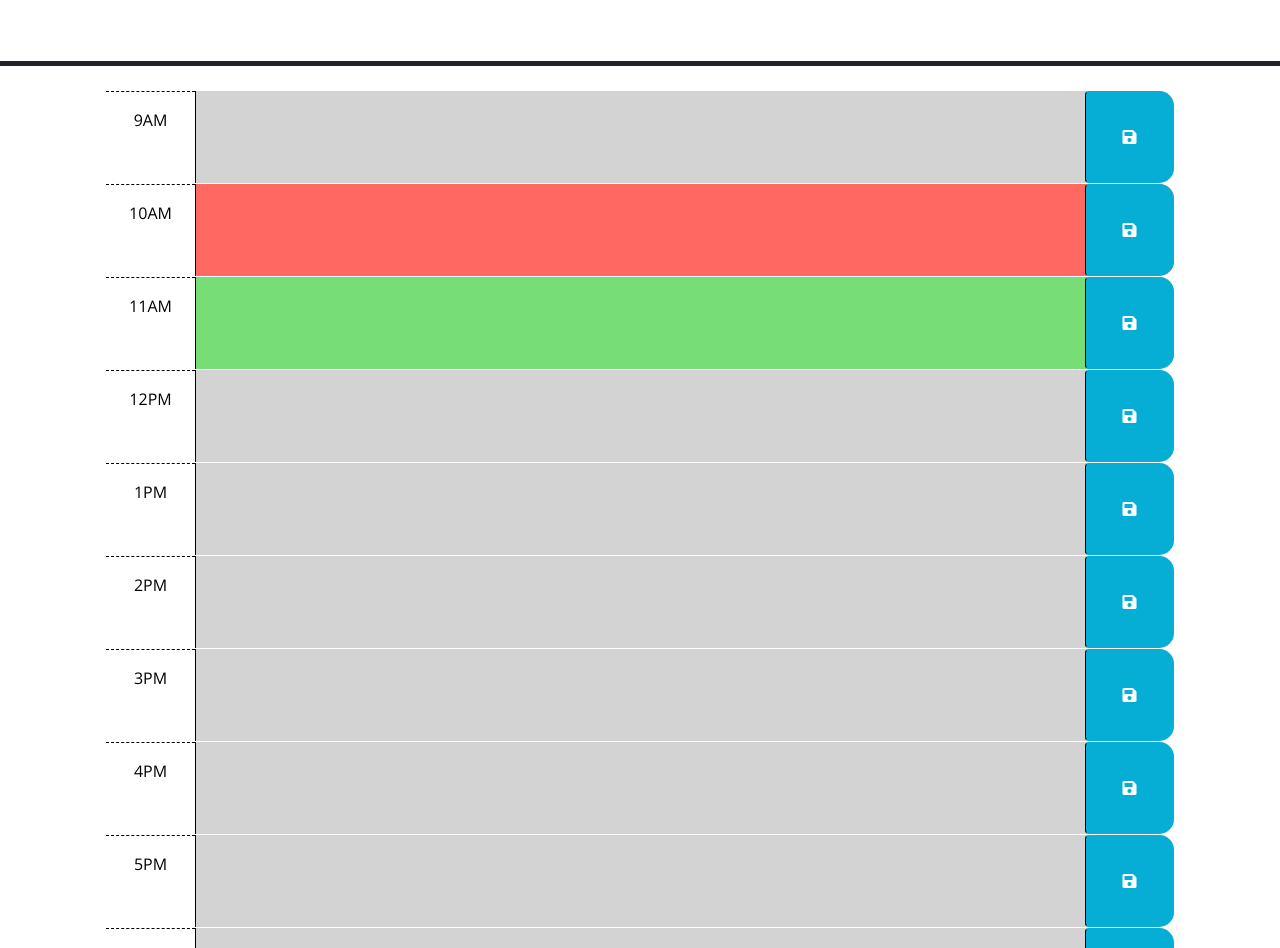
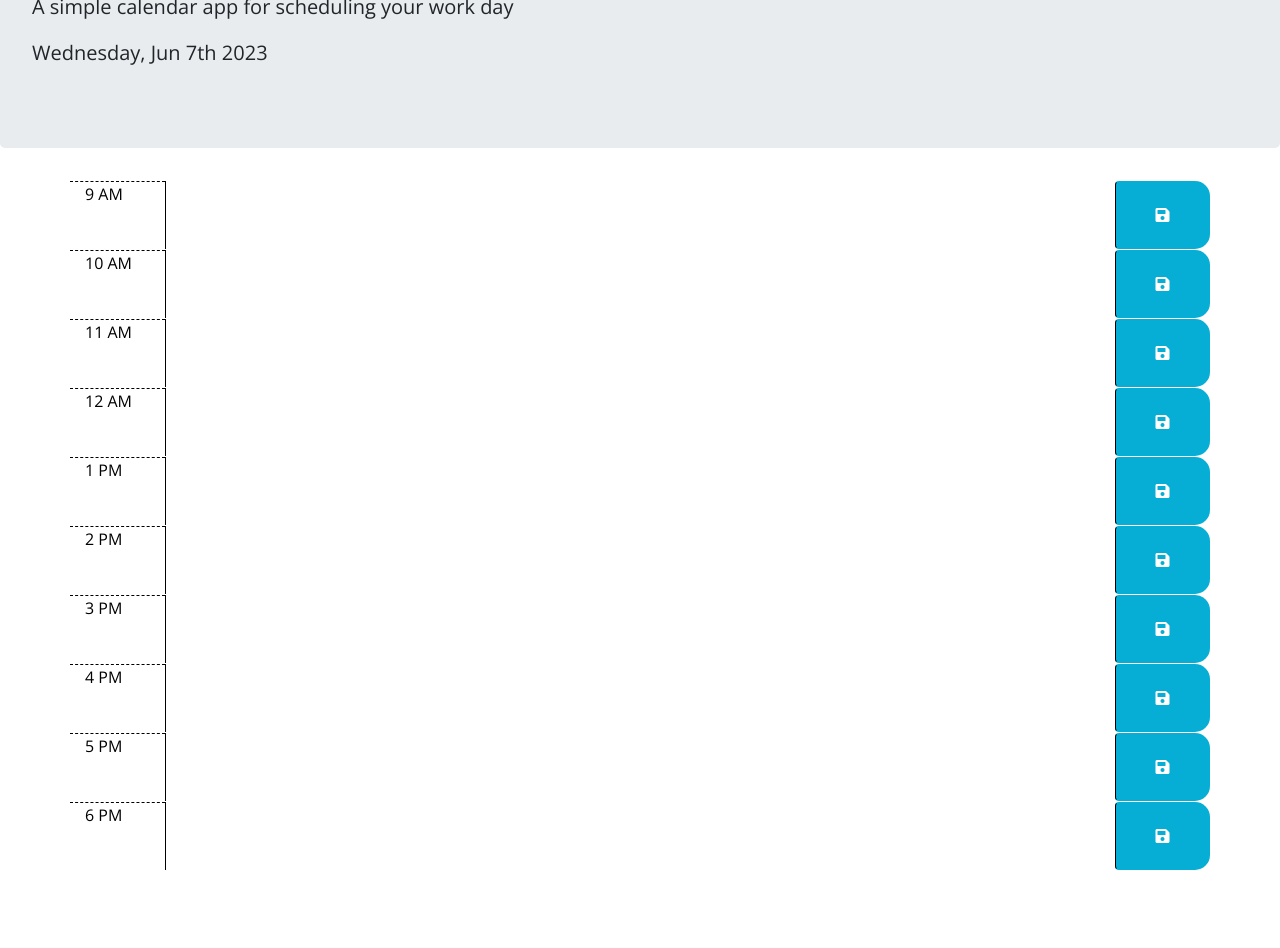
Before and after one commit to Duck0-Land/workDayScheduler, a plain HTML site: page index.html in a window 1280 px wide. Shown: the part 166-1114 px from the top of the page. After the commit the page ends 1036 px from the top, so only its background shows below. Drawn offline with nearby package versions, Linux system fonts and the light colour scheme.

Commit message:
added current date and save button

```diff
--- a/assets/script.js
+++ b/assets/script.js
@@ -1,23 +1,19 @@
 // Wrap all code that interacts with the DOM in a call to jQuery to ensure that
 // the code isn't run until the browser has finished rendering all the elements
 // in the html.
-$(function () {
-    // TODO: Add a listener for click events on the save button. This code should
-    // use the id in the containing time-block as a key to save the user input in
-    // local storage. HINT: What does `this` reference in the click listener
-    // function? How can DOM traversal be used to get the "hour-x" id of the
-    // time-block containing the button that was clicked? How might the id be
-    // useful when saving the description in local storage?
-    //
-    // TODO: Add code to apply the past, present, or future class to each time
-    // block by comparing the id to the current hour. HINTS: How can the id
-    // attribute of each time-block be used to conditionally add or remove the
-    // past, present, and future classes? How can Day.js be used to get the
-    // current hour in 24-hour time?
-    //
-    // TODO: Add code to get any user input that was saved in localStorage and set
-    // the values of the corresponding textarea elements. HINT: How can the id
-    // attribute of each time-block be used to do this?
-    //
-    // TODO: Add code to display the current date in the header of the page.
-  });
+//current date
+var currentDay = $("#currentDay");
+currentDay.text (moment().format('dddd, MMM Do YYYY'));
+
+//current hour
+var currentHour = moment().hour();
+
+//save button
+$(".saveBtn").on("click", function(){
+  //Key
+  var key = $(this).parent().attr("id").split("-")[1];
+  //Value
+  var value = $(this).parent().find(".description").val();
+  //Save Key and Value to Local Storage
+  localStorage.setItem(key,value);
+});
--- a/index.html
+++ b/index.html
@@ -6,7 +6,7 @@
     <meta http-equiv="X-UA-Compatible" content="ie=edge" />
     <link
       rel="stylesheet"
-      href="https://cdn.jsdelivr.net/npm/bootstrap@5.1.3/dist/css/bootstrap.min.css"
+      href="https://stackpath.bootstrapcdn.com/bootstrap/4.3.1/css/bootstrap.min.css"
     />
     <link
       rel="stylesheet"
@@ -18,117 +18,82 @@
       href="https://fonts.googleapis.com/css?family=Open+Sans&display=swap"
       rel="stylesheet"
     />
-    <link rel="stylesheet" href="assets/style.css" />
+    <link rel="stylesheet" href="./assets/style.css" />
     <title>Work Day Scheduler</title>
   </head>
 
   <body>
-    <header class="p-5 mb-4 border-5 border-bottom border-dark text-center">
+    <header class="jumbotron">
       <h1 class="display-3">Work Day Scheduler</h1>
       <p class="lead">A simple calendar app for scheduling your work day</p>
       <p id="currentDay" class="lead"></p>
     </header>
-    <div class="container-lg px-5">
-      <!-- Use class for "past", "present", and "future" to apply styles to the
-        time-block divs accordingly. The javascript will need to do this by
-        adding/removing these classes on each div by comparing the hour in the
-        id to the current hour. The html provided below is meant to be an example
-        demonstrating how the css provided can be leveraged to create the
-        desired layout and colors. The html below should be removed or updated
-        in the finished product. Remember to delete this comment once the
-        code is implemented.
-        -->
 
-      <!-- Example of a past time block. The "past" class adds a gray background color. -->
-      <div id="hour-9" class="row time-block past">
-        <div class="col-2 col-md-1 hour text-center py-3">9AM</div>
-        <textarea class="col-8 col-md-10 description" rows="3"> </textarea>
-        <button class="btn saveBtn col-2 col-md-1" aria-label="save">
-          <i class="fas fa-save" aria-hidden="true"></i>
-        </button>
+    <div class="container">
+      <div id="hour-9" class="row time-block">
+        <div class="col-1 hour">9 AM</div>
+        <textarea class="col-10 description"></textarea>
+        <button class="btn saveBtn col-1"><i class="fas fa-save"></i></button>
       </div>
 
-      <!-- Example of a a present time block. The "present" class adds a red background color. -->
-      <div id="hour-10" class="row time-block present">
-        <div class="col-2 col-md-1 hour text-center py-3">10AM</div>
-        <textarea class="col-8 col-md-10 description" rows="3"> </textarea>
-        <button class="btn saveBtn col-2 col-md-1" aria-label="save">
-          <i class="fas fa-save" aria-hidden="true"></i>
-        </button>
+      <div id="hour-10" class="row time-block">
+        <div class="col-1 hour">10 AM</div>
+        <textarea class="col-10 description"></textarea>
+        <button class="btn saveBtn col-1"><i class="fas fa-save"></i></button>
       </div>
 
-      <!-- Example of a future time block. The "future" class adds a green background color. -->
-      <div id="hour-11" class="row time-block future">
-        <div class="col-2 col-md-1 hour text-center py-3">11AM</div>
-        <textarea class="col-8 col-md-10 description" rows="3"> </textarea>
-        <button class="btn saveBtn col-2 col-md-1" aria-label="save">
-          <i class="fas fa-save" aria-hidden="true"></i>
-        </button>
+      <div id="hour-11" class="row time-block">
+        <div class="col-1 hour">11 AM</div>
+        <textarea class="col-10 description"></textarea>
+        <button class="btn saveBtn col-1"><i class="fas fa-save"></i></button>
       </div>
 
-      <div id="hour-12" class="row time-block past">
-        <div class="col-2 col-md-1 hour text-center py-3">12PM</div>
-        <textarea class="col-8 col-md-10 description" rows="3"> </textarea>
-        <button class="btn saveBtn col-2 col-md-1" aria-label="save">
-          <i class="fas fa-save" aria-hidden="true"></i>
-        </button>
+      <div id="hour-12" class="row time-block">
+        <div class="col-1 hour">12 AM</div>
+        <textarea class="col-10 description"></textarea>
+        <button class="btn saveBtn col-1"><i class="fas fa-save"></i></button>
       </div>
 
-      <div id="hour-1" class="row time-block past">
-        <div class="col-2 col-md-1 hour text-center py-3">1PM</div>
-        <textarea class="col-8 col-md-10 description" rows="3"> </textarea>
-        <button class="btn saveBtn col-2 col-md-1" aria-label="save">
-          <i class="fas fa-save" aria-hidden="true"></i>
-        </button>
+      <div id="hour-13" class="row time-block">
+        <div class="col-1 hour">1 PM</div>
+        <textarea class="col-10 description"></textarea>
+        <button class="btn saveBtn col-1"><i class="fas fa-save"></i></button>
       </div>
 
-      <div id="hour-2" class="row time-block past">
-        <div class="col-2 col-md-1 hour text-center py-3">2PM</div>
-        <textarea class="col-8 col-md-10 description" rows="3"> </textarea>
-        <button class="btn saveBtn col-2 col-md-1" aria-label="save">
-          <i class="fas fa-save" aria-hidden="true"></i>
-        </button>
+      <div id="hour-14" class="row time-block">
+        <div class="col-1 hour">2 PM</div>
+        <textarea class="col-10 description"></textarea>
+        <button class="btn saveBtn col-1"><i class="fas fa-save"></i></button>
       </div>
 
-      <div id="hour-3" class="row time-block past">
-        <div class="col-2 col-md-1 hour text-center py-3">3PM</div>
-        <textarea class="col-8 col-md-10 description" rows="3"> </textarea>
-        <button class="btn saveBtn col-2 col-md-1" aria-label="save">
-          <i class="fas fa-save" aria-hidden="true"></i>
-        </button>
+      <div id="hour-15" class="row time-block">
+        <div class="col-1 hour">3 PM</div>
+        <textarea class="col-10 description"></textarea>
+        <button class="btn saveBtn col-1"><i class="fas fa-save"></i></button>
       </div>
 
-      <div id="hour-4" class="row time-block past">
-        <div class="col-2 col-md-1 hour text-center py-3">4PM</div>
-        <textarea class="col-8 col-md-10 description" rows="3"> </textarea>
-        <button class="btn saveBtn col-2 col-md-1" aria-label="save">
-          <i class="fas fa-save" aria-hidden="true"></i>
-        </button>
+      <div id="hour-16" class="row time-block">
+        <div class="col-1 hour">4 PM</div>
+        <textarea class="col-10 description"></textarea>
+        <button class="btn saveBtn col-1"><i class="fas fa-save"></i></button>
       </div>
 
-      <div id="hour-5" class="row time-block past">
-        <div class="col-2 col-md-1 hour text-center py-3">5PM</div>
-        <textarea class="col-8 col-md-10 description" rows="3"> </textarea>
-        <button class="btn saveBtn col-2 col-md-1" aria-label="save">
-          <i class="fas fa-save" aria-hidden="true"></i>
-        </button>
+      <div id="hour-17" class="row time-block">
+        <div class="col-1 hour">5 PM</div>
+        <textarea class="col-10 description"></textarea>
+        <button class="btn saveBtn col-1"><i class="fas fa-save"></i></button>
       </div>
 
-      <div id="hour-6" class="row time-block past">
-        <div class="col-2 col-md-1 hour text-center py-3">6PM</div>
-        <textarea class="col-8 col-md-10 description" rows="3"> </textarea>
-        <button class="btn saveBtn col-2 col-md-1" aria-label="save">
-          <i class="fas fa-save" aria-hidden="true"></i>
-        </button>
+      <div id="hour-18" class="row time-block">
+        <div class="col-1 hour">6 PM</div>
+        <textarea class="col-10 description"></textarea>
+        <button class="btn saveBtn col-1"><i class="fas fa-save"></i></button>
       </div>
 
+    </div>
+
     <script src="https://code.jquery.com/jquery-3.4.1.min.js"></script>
-    <script
-      src="https://cdn.jsdelivr.net/npm/dayjs@1.11.3/dayjs.min.js"
-      integrity="sha256-iu/zLUB+QgISXBLCW/mcDi/rnf4m4uEDO0wauy76x7U="
-      crossorigin="anonymous"
-    ></script>
-
-    <script src="assets/script.js"></script>
+    <script src="https://cdnjs.cloudflare.com/ajax/libs/moment.js/2.24.0/moment.min.js"></script>
+    <script src="./assets/script.js"></script>
   </body>
 </html>
```
